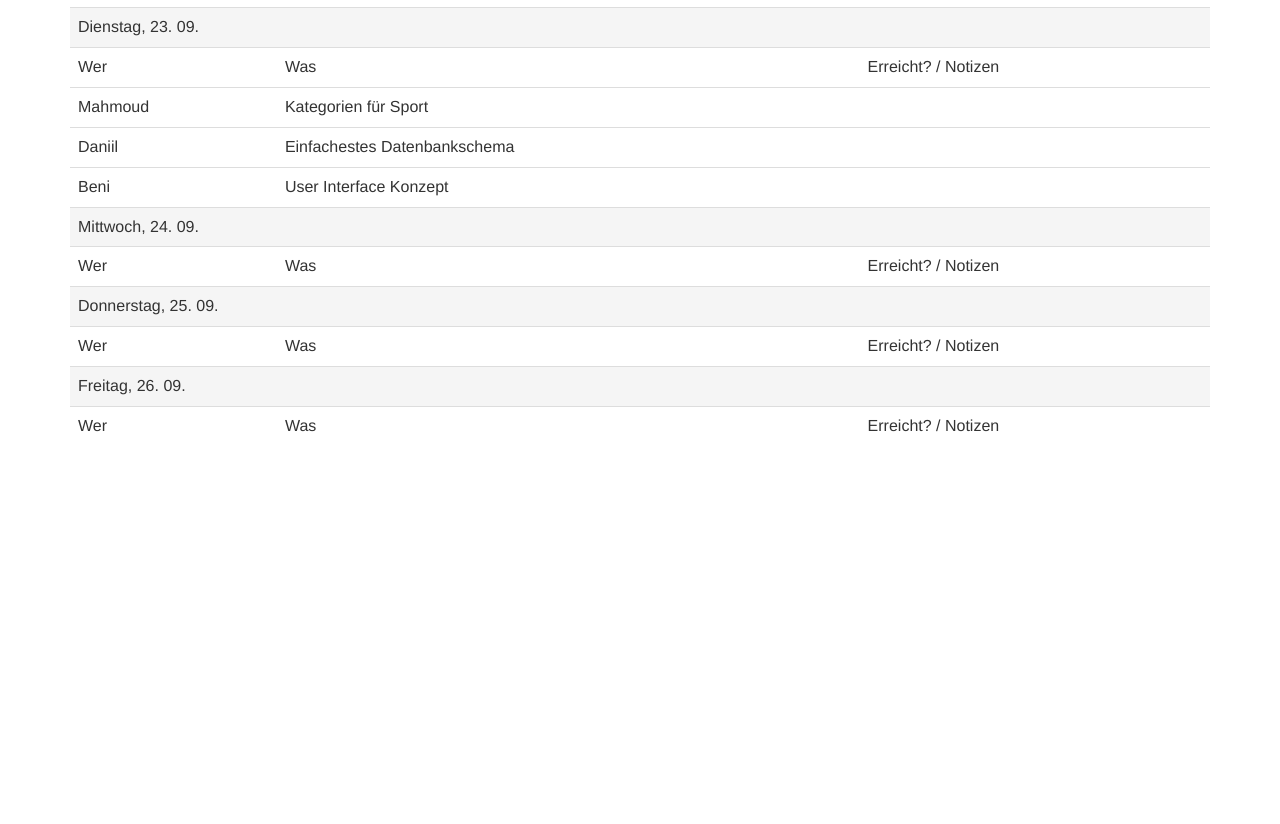
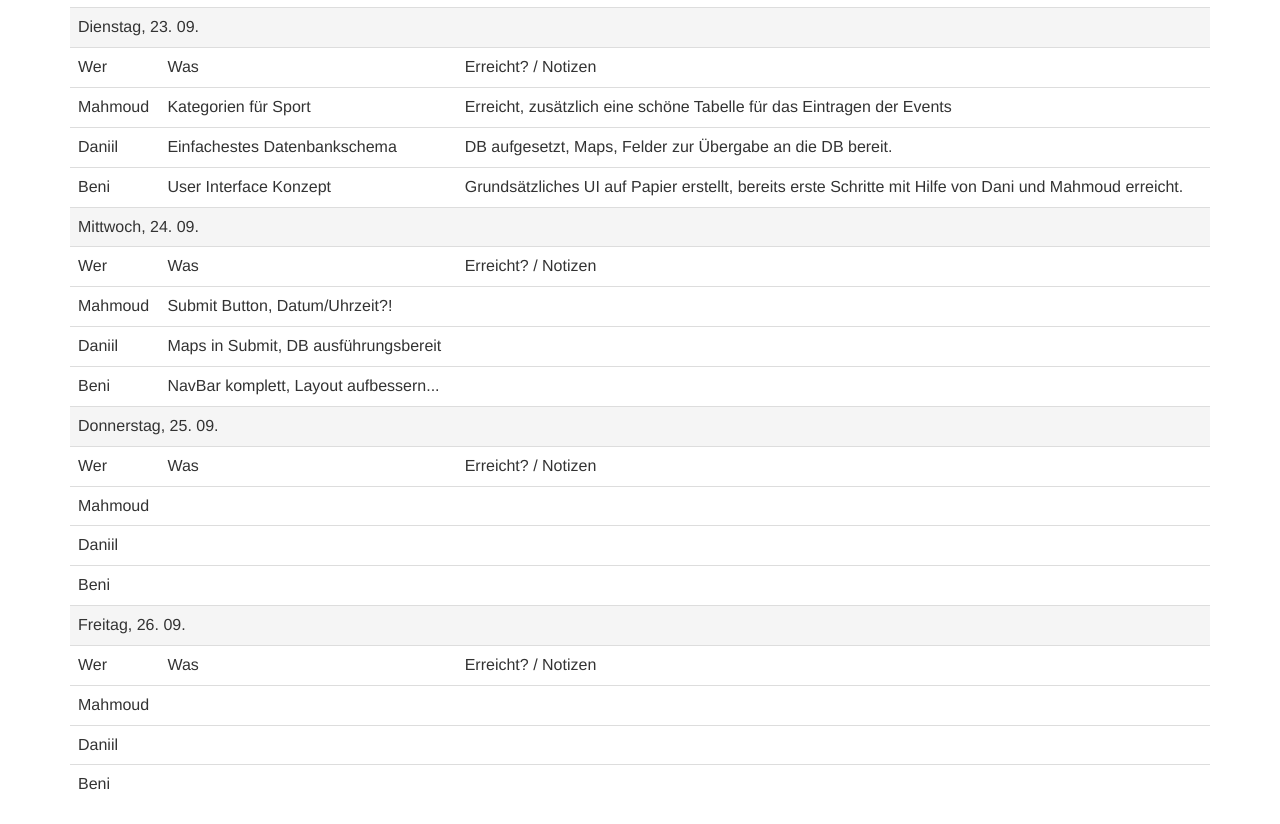
Before and after one commit to bfh/passerelle-informatik-2014, a plain HTML site: page project_sportbroadcast.html in a window 1280 px wide. Shown: the part 504-1328 px from the top of the page. Before the commit the page ends 970 px from the top, so only its background shows below. Drawn offline with nearby package versions, Linux system fonts and the light colour scheme.

Commit message:
project update
Erreicht? / Notizen vom 23.09. aktualisiert.
Ziele 24.09. eingetragen.

```diff
--- a/project_sportbroadcast.html
+++ b/project_sportbroadcast.html
@@ -31,15 +31,28 @@
 	<table class="table">
 	<tr class="active"><td colspan="3">Dienstag, 23. 09.</td></tr>
 	<tr> <td>Wer</td><td>Was</td><td>Erreicht? / Notizen</td> </tr>
-	<tr> <td>Mahmoud</td><td>Kategorien für Sport</td><td></td> </tr>
-	<tr> <td>Daniil</td><td>Einfachestes Datenbankschema</td><td></td> </tr>
-	<tr> <td>Beni</td><td>User Interface Konzept</td><td></td> </tr>
+	<tr> <td>Mahmoud</td><td>Kategorien für Sport</td><td>Erreicht, zusätzlich eine schöne Tabelle für das Eintragen der Events</td> </tr>
+	<tr> <td>Daniil</td><td>Einfachestes Datenbankschema</td><td>DB aufgesetzt, Maps, Felder zur Übergabe an die DB bereit.</td> </tr>
+	<tr> <td>Beni</td><td>User Interface Konzept</td><td>Grundsätzliches UI auf Papier erstellt, bereits erste Schritte mit Hilfe von Dani und Mahmoud erreicht.</td> </tr>
+
 	<tr class="active"><td colspan="3">Mittwoch, 24. 09.</td></tr>
 	<tr> <td>Wer</td><td>Was</td><td>Erreicht? / Notizen</td> </tr>
+    <tr> <td>Mahmoud</td><td>Submit Button, Datum/Uhrzeit?!</td><td></td> </tr>
+	<tr> <td>Daniil</td><td>Maps in Submit, DB ausführungsbereit</td><td></td> </tr>
+	<tr> <td>Beni</td><td>NavBar komplett, Layout aufbessern...</td><td></td> </tr>
+
 	<tr class="active"><td colspan="3">Donnerstag, 25. 09.</td></tr>
 	<tr> <td>Wer</td><td>Was</td><td>Erreicht? / Notizen</td> </tr>
+    <tr> <td>Mahmoud</td><td></td><td></td> </tr>
+	<tr> <td>Daniil</td><td></td><td></td> </tr>
+	<tr> <td>Beni</td><td></td><td></td> </tr>
+
 	<tr class="active"><td colspan="3">Freitag, 26. 09.</td></tr>
 	<tr> <td>Wer</td><td>Was</td><td>Erreicht? / Notizen</td> </tr>
+    <tr> <td>Mahmoud</td><td></td><td></td> </tr>
+	<tr> <td>Daniil</td><td></td><td></td> </tr>
+	<tr> <td>Beni</td><td></td><td></td> </tr>
+
 	</table>
 	</div>
 </body>
```
